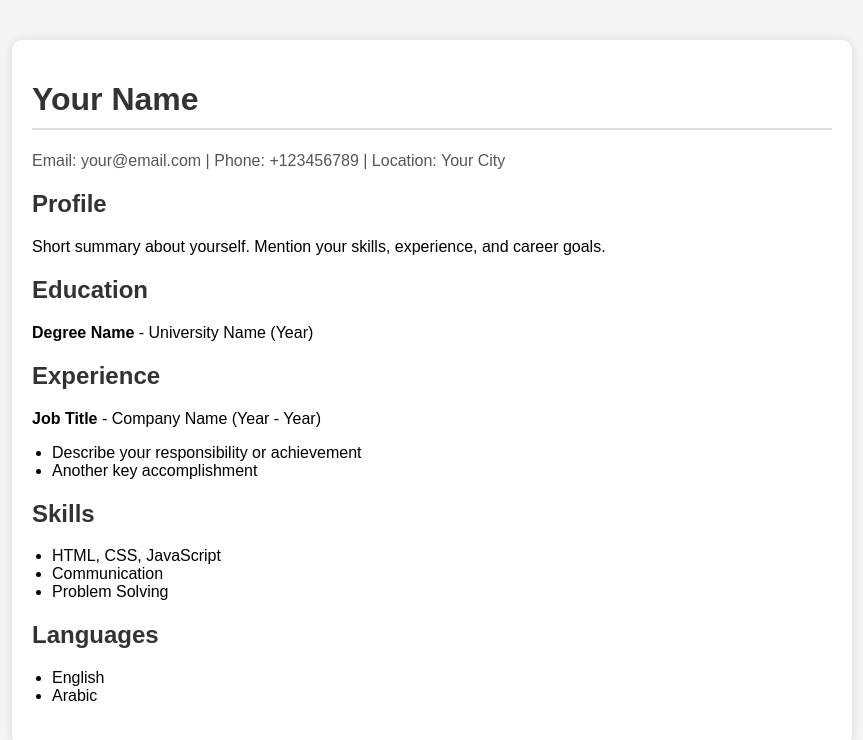
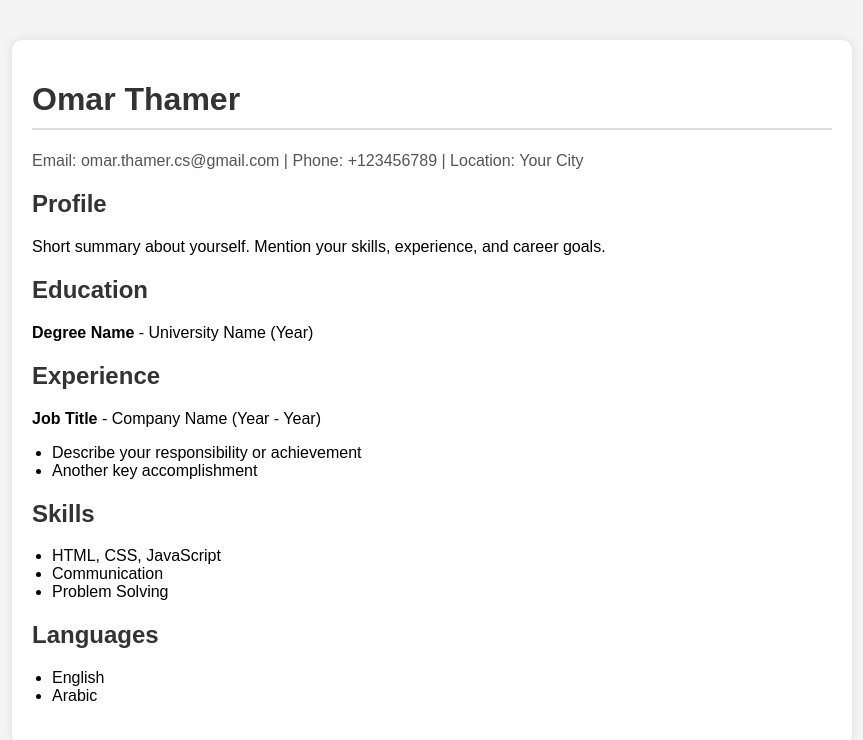
Before and after one commit to omerThamir/CV, a plain HTML site: page index.html in a window 1280 px wide. Shown: the whole page, without its empty margins (208-1071 px from the left). Drawn offline with Linux system fonts and the light colour scheme.

Commit message:
Modify CV details
Updated personal information and formatting in CV.

```diff
--- a/index.html
+++ b/index.html
@@ -39,9 +39,9 @@
 <body>
 
 <div class="container">
-    <h1>Your Name</h1>
+    <h1>Omar Thamer</h1>
     <p class="info">
-        Email: your@email.com | Phone: +123456789 | Location: Your City
+        Email: omar.thamer.cs@gmail.com | Phone: +123456789 | Location: Your City
     </p>
 
     <section>
```
